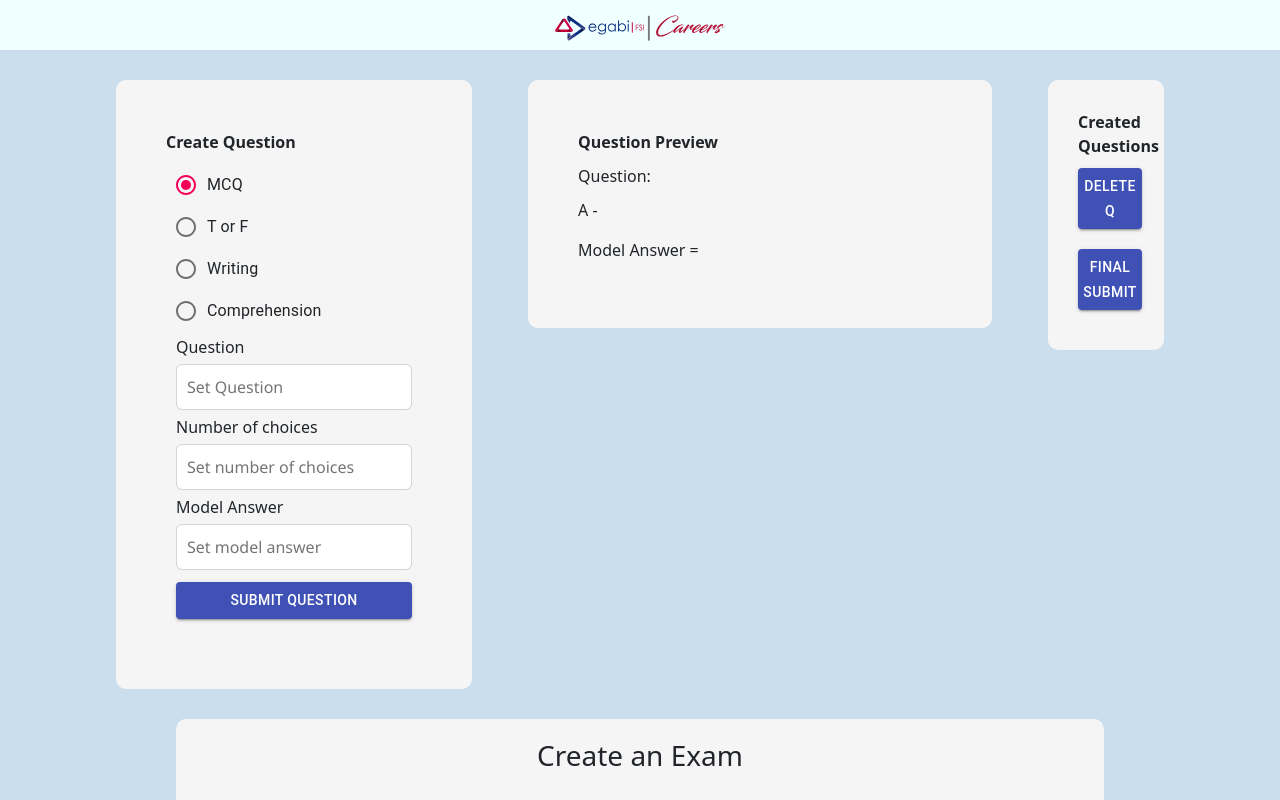
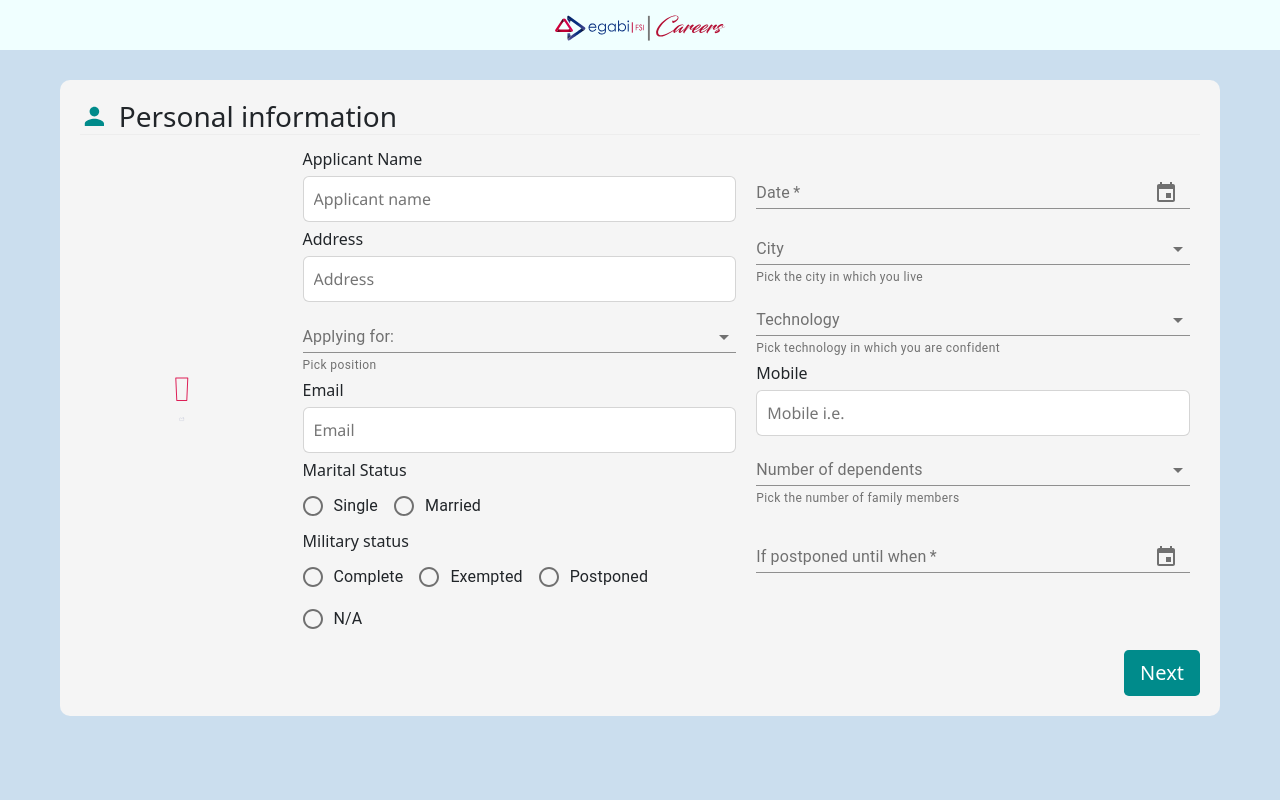
Before and after one commit to FakhrTarabay/InterViewSystem-Egabi, a React (Create React App) app: page / in a window 1280 px wide. Shown: the top 800 px of the page. Built offline with nearby package versions, Linux system fonts and the light colour scheme.

Commit message:
added topic/exam name

```diff
--- a/src/App.js
+++ b/src/App.js
@@ -22,10 +22,10 @@ function App() {
         />
       </header>
       <div className="App">
-        {/* <Container className="col">
+        <Container className="col">
         <Routes />
-      </Container> */}
-        <div className="create">
+      </Container>
+        {/* <div className="create">
           <div
             style={{
               display: "flex",
@@ -47,7 +47,7 @@ function App() {
           >
             <CreateExam />
           </div>
-        </div>
+        </div> */}
       </div>
     </>
   );
--- a/src/components/Exams/CreateExam/CreateExam.jsx
+++ b/src/components/Exams/CreateExam/CreateExam.jsx
@@ -5,6 +5,7 @@ import Container from "../../UI/Container";
 import Button from "react-bootstrap/Button";
 const CreateExam = () => {
   const [topics] = useState(["eng", "react", "angular", "IQ"]);
+  const [exName, setExName] = useState("")
   const [selectedTopic, setSelectedTopic] = useState("");
   const [noOFQ, setNoOFQ] = useState("");
   const [toSent, setToSent] = useState([]);
@@ -38,6 +39,17 @@ const CreateExam = () => {
               HandleAdd();
             }}
           >
+             <label className={CEXA.formElement}>
+              Exam name
+            </label>
+            <input
+              required
+              className={`${CEXA.input} ${CEXA.formElement}`}
+              placeholder="Enter Exam name"
+              onChange={(e) => setExName(e.target.value)}
+              value={exName}
+              type="text"
+            ></input>
             <Selector
               className={`${CEXA.input} ${CEXA.formElement}`}
               items={topics}
@@ -82,7 +94,7 @@ const CreateExam = () => {
             Submit
           </Button>
         </Container>
-        <Container className={CEXA.width30}>
+        <Container className={CEXA.width40}>
           {
             <ul className={CEXA.list}>
               {zip(toSent, toSent2).map((elem) => (
--- a/src/components/Exams/CreateTopic.jsx
+++ b/src/components/Exams/CreateTopic.jsx
@@ -14,6 +14,7 @@ import ModelAnswer from "./ModelAnswer";
 import OtherQs from "./OtherQs";
 const CreateTopic = () => {
   const [flag, setFlag] = useState(0);
+  const [topicName, setTopicName] = useState("")
   const [Questions, setQuestions] = useState([]);
   const [QuestionType, setQuestionType] = useState("MCQ");
   const [Question, setQuestion] = useState("");
@@ -215,6 +216,17 @@ const CreateTopic = () => {
             }
           }}
         >
+           <label className={css.formElement}>
+              Enter topic name
+            </label>
+            <input
+              required
+              className={`${css.input} ${css.formElement}`}
+              placeholder="Enter topic name"
+              onChange={(e) => setTopicName(e.target.value)}
+              value={topicName}
+              type="text"
+            ></input>
           <RadioButtonsGroup
             className={css.element}
             label={"Pick a question type"}
@@ -264,7 +276,6 @@ const CreateTopic = () => {
                 className={`${css.element}`}
                 color="primary"
                 variant="contained"
-                // onClick={HandleCompQuestion}
                 type="submit"
                 onClick={() => setFlag(2)}
               >
@@ -278,9 +289,6 @@ const CreateTopic = () => {
             HandleUpdateCompQ={HandleUpdateCompQ}
             setFlag={setFlag}
           />
-          {/* {window.onbeforeunload = ()=>{
-
-          }} */}
           <Button
             className={css.element}
             variant="contained"
--- a/src/components/Exams/CreateTopic.module.css
+++ b/src/components/Exams/CreateTopic.module.css
@@ -35,6 +35,5 @@
 .col50 {
   display: flex;
   flex-direction: column;
-  width: 50%;
-  padding: 10px;
+  padding: 10px 0px;
 }
--- a/src/components/Exams/TakingExam/Exam.jsx
+++ b/src/components/Exams/TakingExam/Exam.jsx
@@ -93,7 +93,9 @@ const Exam = () => {
       ComprehensionAs: [4, 4, 2],
     },
   ]);
-
+        {window.onbeforeunload = ()=>{
+          console.log("asasdadsd")
+          }}
   return !isStart?
   <StartingPage isStart={setIsStart}/>
   :
```
